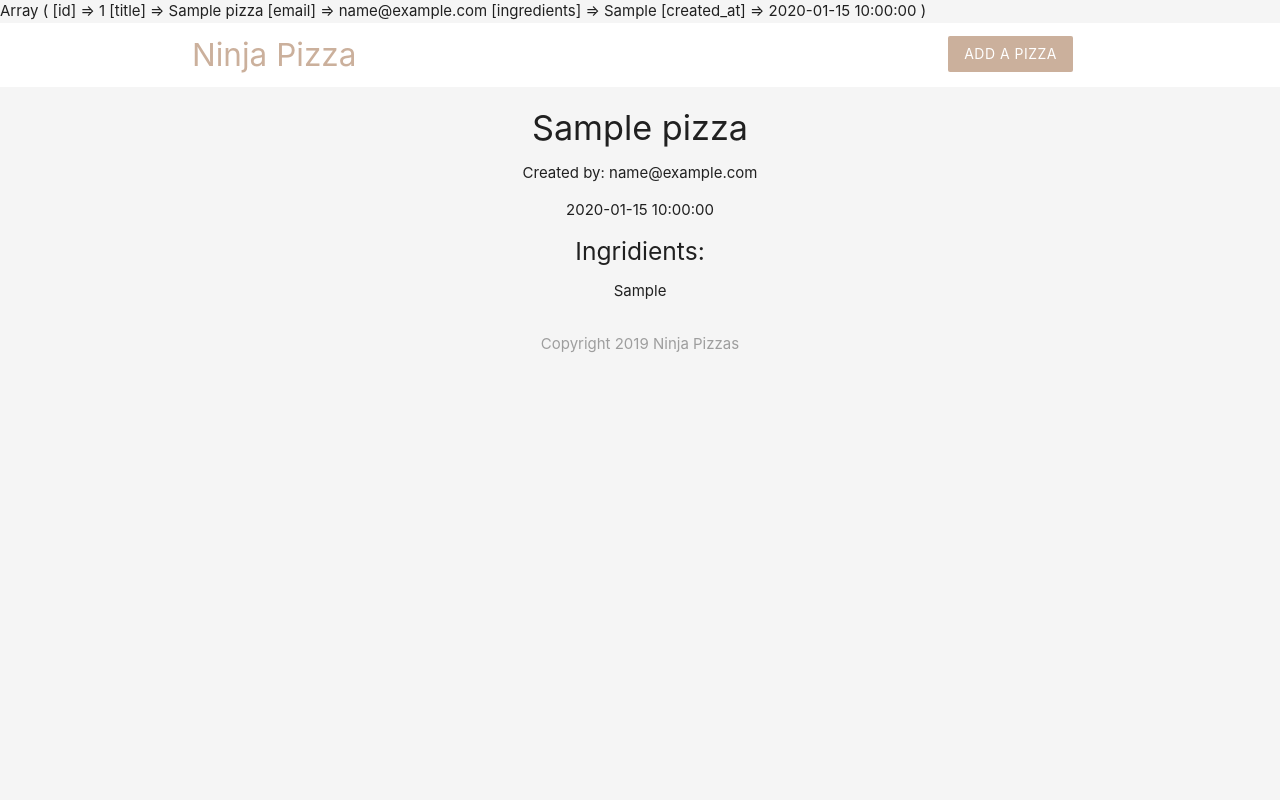
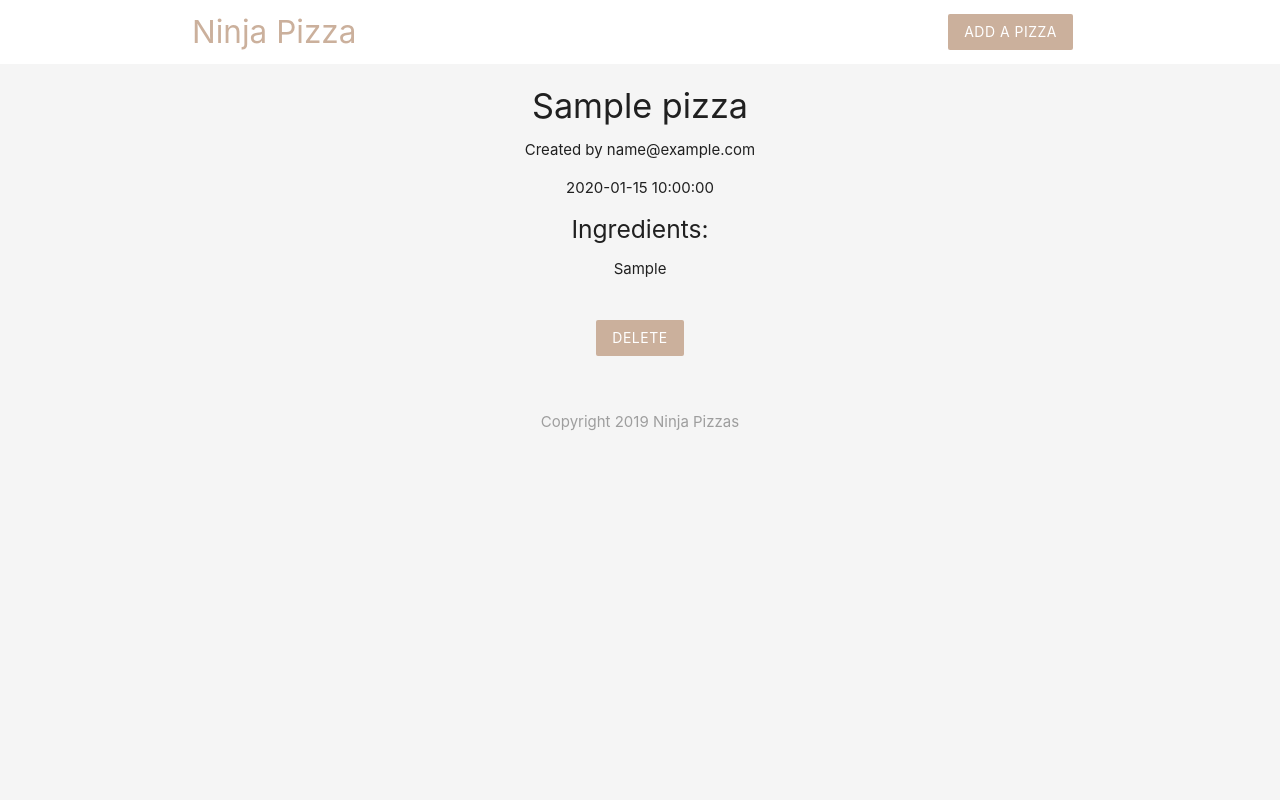
Before and after one commit to shengo333/php, a PHP site: page /details.php?id=1 in a window 1280 px wide. Run offline with PHP 8.4, Linux system fonts and the light colour scheme; tables that the repository leaves empty or names only in its code hold one stand-in row (values such as "Sample post").

Commit message:
delete button

```diff
--- a/details.php
+++ b/details.php
@@ -1,19 +1,30 @@
 <?php
 
 include('config/db_connect.php');
+    if(isset($_POST['delete'])){
+
+		$id_to_delete = mysqli_real_escape_string($conn, $_POST['id_to_delete']);
+
+		$sql = "DELETE FROM pizzas WHERE id = $id_to_delete";
+
+		if(mysqli_query($conn, $sql)){
+			header('Location: index.php');
+		} else {
+			echo 'query error: '. mysqli_error($conn);
+		}
+
+	}
 
 // check GET  request parameters
 if(isset($_GET['id'])){
 
     $id= mysqli_real_escape_string($conn, $_GET['id']);
-}
 
-//make sql
+    //make sql
+    $sql = "SELECT * FROM pizzas WHERE id= $id";
 
-    $sql ="SELECT * FROM pizzas WHERE id= $id";
-
-// get queri result
-    $result = mysqli_query($conn,$sql);
+    // get queri result
+    $result = mysqli_query($conn, $sql);
 
     //fetch result in array format
 
@@ -22,7 +33,7 @@ if(isset($_GET['id'])){
     mysqli_free_result($result);
     mysqli_close($conn);
 
-    print_r($pizza)
+}
 
 ?>
 
@@ -34,14 +45,21 @@ if(isset($_GET['id'])){
 
 <div class="container center">
     <?php if($pizza): ?>
-        <h4><?php echo htmlspecialchars($pizza['title']);?></h4>
-        <p>Created by: <?php echo htmlspecialchars($pizza['email']);?></p>
-        <p> <?php echo date($pizza['created_at']);?></p>
-        <h5>Ingridients:</h5>
-        <p><?php echo htmlspecialchars($pizza['ingredients']) ?></p>
-    <?php else: ?>
-        <h5>No such Pizza exists</h5>
-    <?php endif ?>
+			<h4><?php echo $pizza['title']; ?></h4>
+			<p>Created by <?php echo $pizza['email']; ?></p>
+			<p><?php echo date($pizza['created_at']); ?></p>
+			<h5>Ingredients:</h5>
+			<p><?php echo $pizza['ingredients']; ?></p>
+
+			<!-- DELETE FORM -->
+			<form action="details.php" method="POST">
+				<input type="hidden" name="id_to_delete" value="<?php echo $pizza['id']; ?>">
+				<input type="submit" name="delete" value="Delete" class="btn brand z-depth-0">
+			</form>
+
+		<?php else: ?>
+			<h5>No such pizza exists.</h5>
+		<?php endif ?>
 
 
 </div>
```
